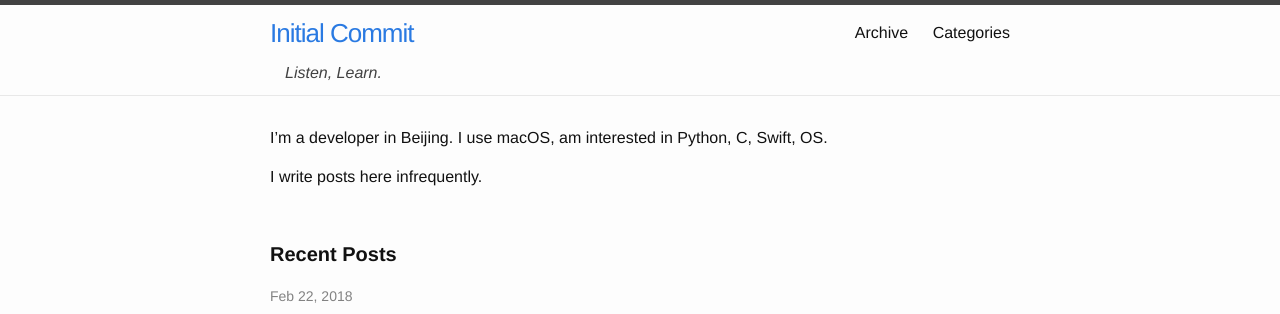
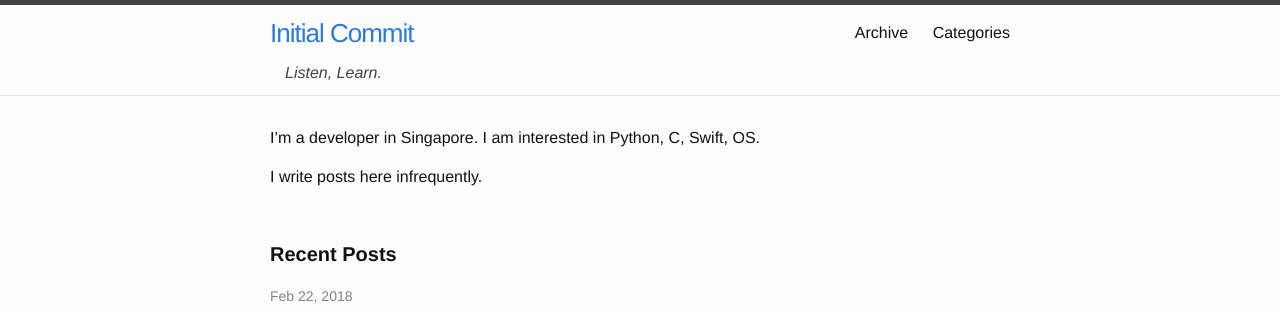
Before and after one commit to wwwjfy/blog, a Jekyll site: the page built from index.html, in a window 1280 px wide. Shown: the top 314 px of the page. Built offline with Jekyll 4.4.1, drawn with Linux system fonts in a browser that asks for light colours; some of the changed lines change nothing that is shown.

Commit message:
update location

```diff
--- a/index.html
+++ b/index.html
@@ -5,7 +5,7 @@ layout: default
 <div class="home">
 
   <div>
-    <p>I’m a developer in Beijing. I use macOS, am interested in Python, C, Swift, OS.</p>
+    <p>I’m a developer in Singapore. I am interested in Python, C, Swift, OS.</p>
     <p>I write posts here infrequently.</p>
   </div>
 
@@ -22,7 +22,7 @@ layout: default
       </li>
     {% endfor %}
   </ul>
-  <div><a href="{{ "/archive" | prepend: site.baseurl }}">Archive >></a></div>
-  <div><a href="{{ "/categories" | prepend: site.baseurl }}">Categories >></a></div>
+  <div><a href="{{ "/archive" | prepend: site.baseurl }}">Archive &gt;&gt;</a></div>
+  <div><a href="{{ "/categories" | prepend: site.baseurl }}">Categories &gt;&gt;</a></div>
 
 </div>
```
